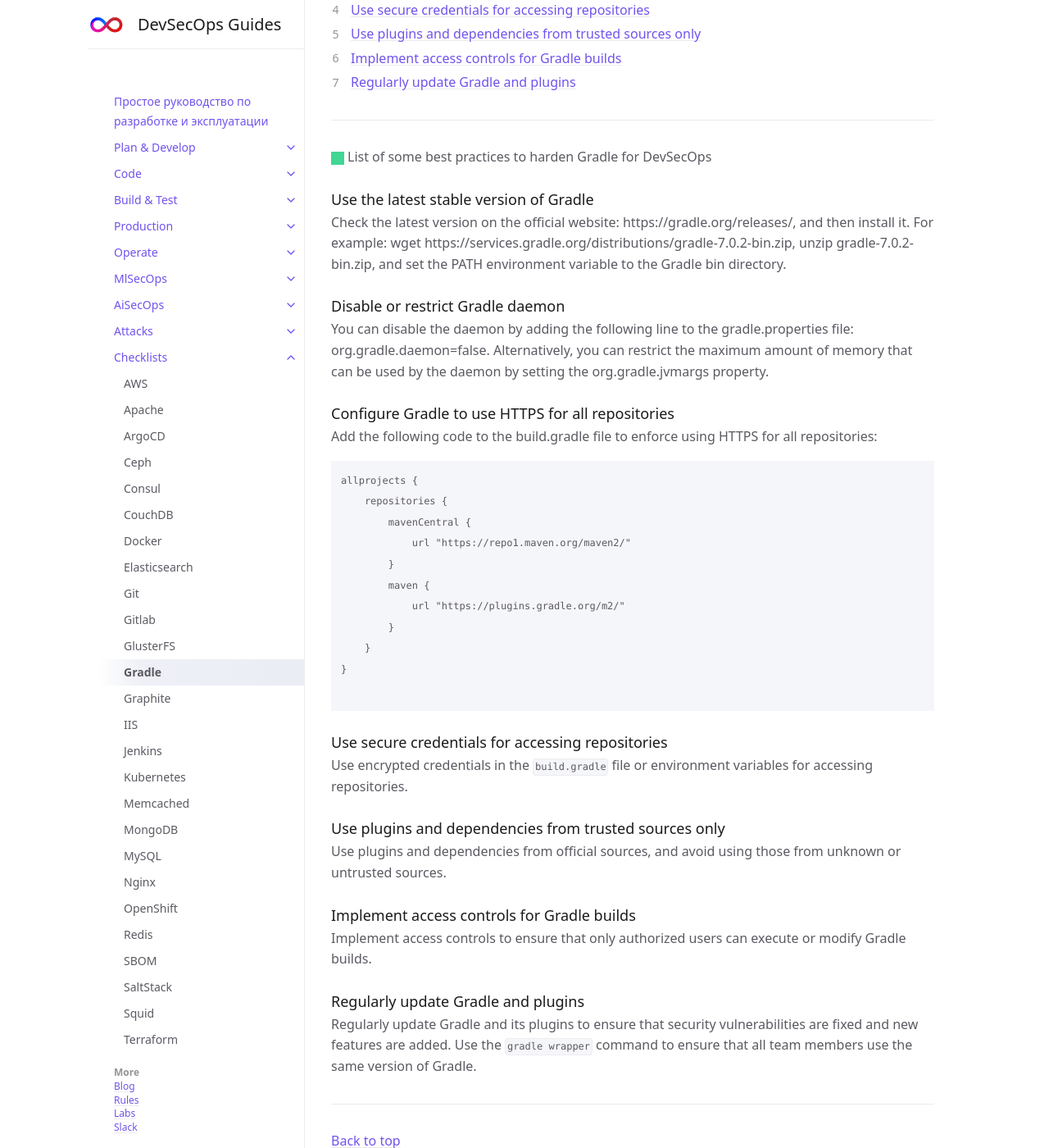
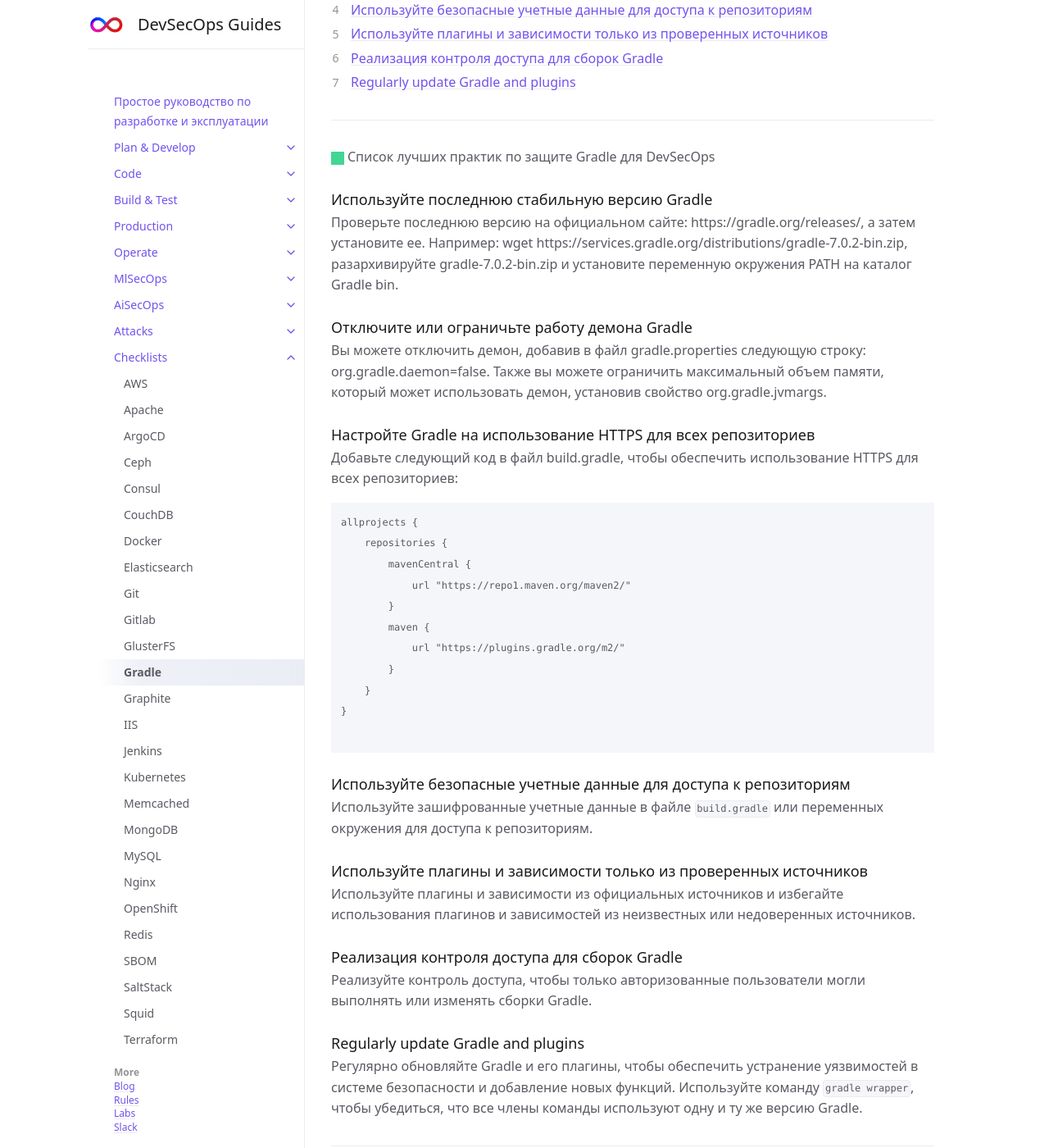
Before and after one commit to 2artem2/Work-Stuff, a Jekyll site: the page built from docs/checklists/gradle.md, in a window 1280 px wide and 1400 px high, scrolled down 280 px. Shown: the whole window at 82% size. Built offline with Jekyll 4.4.1, drawn with Linux system fonts in a browser that asks for light colours; some of the changed text lies outside the part shown.

Commit message:
gradle.md

````diff
--- a/docs/checklists/gradle.md
+++ b/docs/checklists/gradle.md
@@ -4,10 +4,10 @@ title: Gradle
 parent: Checklists
 ---
 
-# Gradle Hardening for DevSecOps
+# Усиление Gradle для DevSecOps
 {: .no_toc }
 
-## Table of contents
+## Оглавление
 {: .no_toc .text-delta }
 
 1. TOC
@@ -15,26 +15,26 @@ parent: Checklists
 
 ---
 
-<span class="d-inline-block p-2 mr-1 v-align-middle bg-green-000"></span>List of some best practices to harden Gradle for DevSecOps
+<span class="d-inline-block p-2 mr-1 v-align-middle bg-green-000"></span>Список лучших практик по защите Gradle для DevSecOps
 
 
-### Use the latest stable version of Gradle
+### Используйте последнюю стабильную версию Gradle
 
 
 
-Check the latest version on the official website: https://gradle.org/releases/, and then install it. For example: wget https://services.gradle.org/distributions/gradle-7.0.2-bin.zip, unzip gradle-7.0.2-bin.zip, and set the PATH environment variable to the Gradle bin directory.
+Проверьте последнюю версию на официальном сайте: https://gradle.org/releases/, а затем установите ее. Например: wget https://services.gradle.org/distributions/gradle-7.0.2-bin.zip, разархивируйте gradle-7.0.2-bin.zip и установите переменную окружения PATH на каталог Gradle bin.
 
 
 
-### Disable or restrict Gradle daemon
+### Отключите или ограничьте работу демона Gradle
 
 
-You can disable the daemon by adding the following line to the gradle.properties file: org.gradle.daemon=false. Alternatively, you can restrict the maximum amount of memory that can be used by the daemon by setting the org.gradle.jvmargs property.
+Вы можете отключить демон, добавив в файл gradle.properties следующую строку: org.gradle.daemon=false. Также вы можете ограничить максимальный объем памяти, который может использовать демон, установив свойство org.gradle.jvmargs.
 
 
-### Configure Gradle to use HTTPS for all repositories
+### Настройте Gradle на использование HTTPS для всех репозиториев
 
-Add the following code to the build.gradle file to enforce using HTTPS for all repositories:
+Добавьте следующий код в файл build.gradle, чтобы обеспечить использование HTTPS для всех репозиториев:
 
 ```
 allprojects {
@@ -51,22 +51,22 @@ allprojects {
 ```
 
 
-### Use secure credentials for accessing repositories
+### Используйте безопасные учетные данные для доступа к репозиториям
 
-Use encrypted credentials in the `build.gradle` file or environment variables for accessing repositories.
+Используйте зашифрованные учетные данные в файле `build.gradle` или переменных окружения для доступа к репозиториям.
 
 
-### Use plugins and dependencies from trusted sources only
+### Используйте плагины и зависимости только из проверенных источников
 
-Use plugins and dependencies from official sources, and avoid using those from unknown or untrusted sources.
+Используйте плагины и зависимости из официальных источников и избегайте использования плагинов и зависимостей из неизвестных или недоверенных источников.
 
 
-### Implement access controls for Gradle builds
+### Реализация контроля доступа для сборок Gradle
 
-Implement access controls to ensure that only authorized users can execute or modify Gradle builds.
+Реализуйте контроль доступа, чтобы только авторизованные пользователи могли выполнять или изменять сборки Gradle.
 
 
 
 ### Regularly update Gradle and plugins
 
-Regularly update Gradle and its plugins to ensure that security vulnerabilities are fixed and new features are added. Use the `gradle wrapper` command to ensure that all team members use the same version of Gradle.
+Регулярно обновляйте Gradle и его плагины, чтобы обеспечить устранение уязвимостей в системе безопасности и добавление новых функций. Используйте команду `gradle wrapper`, чтобы убедиться, что все члены команды используют одну и ту же версию Gradle.
````
